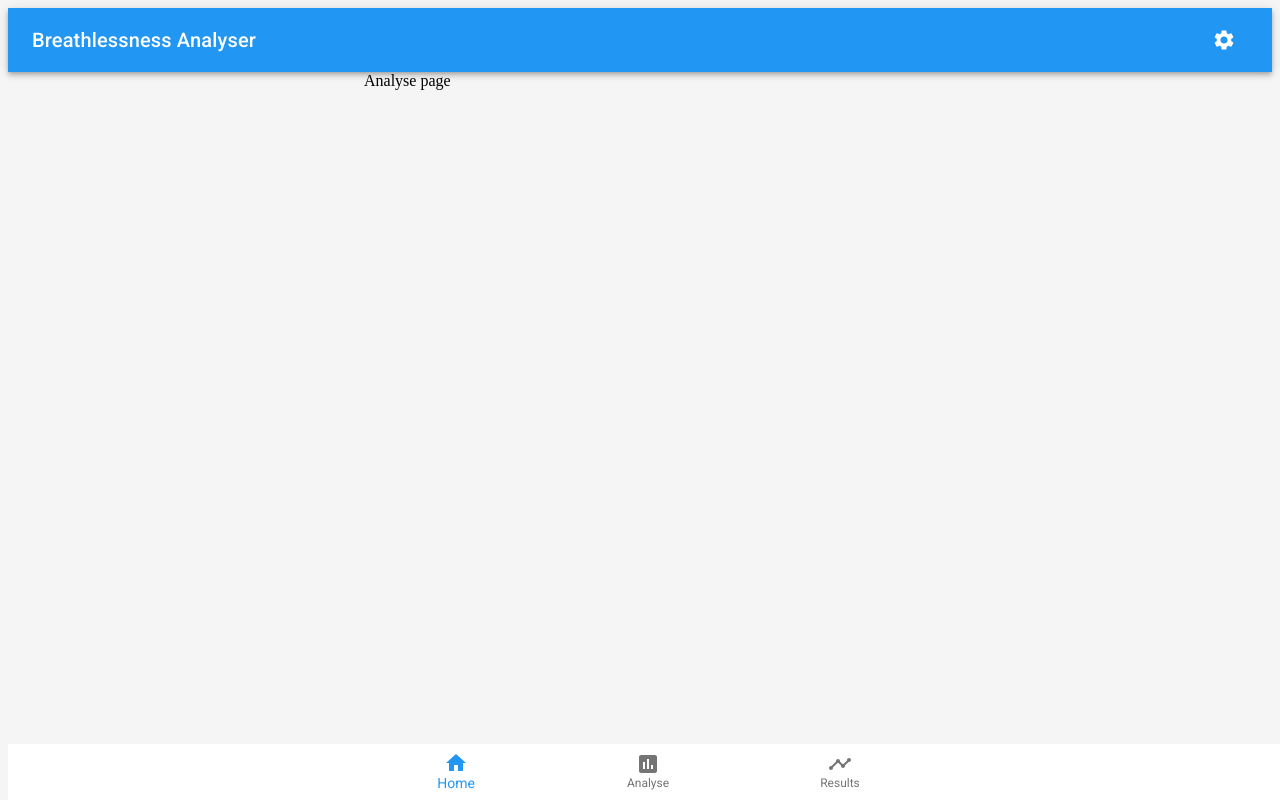
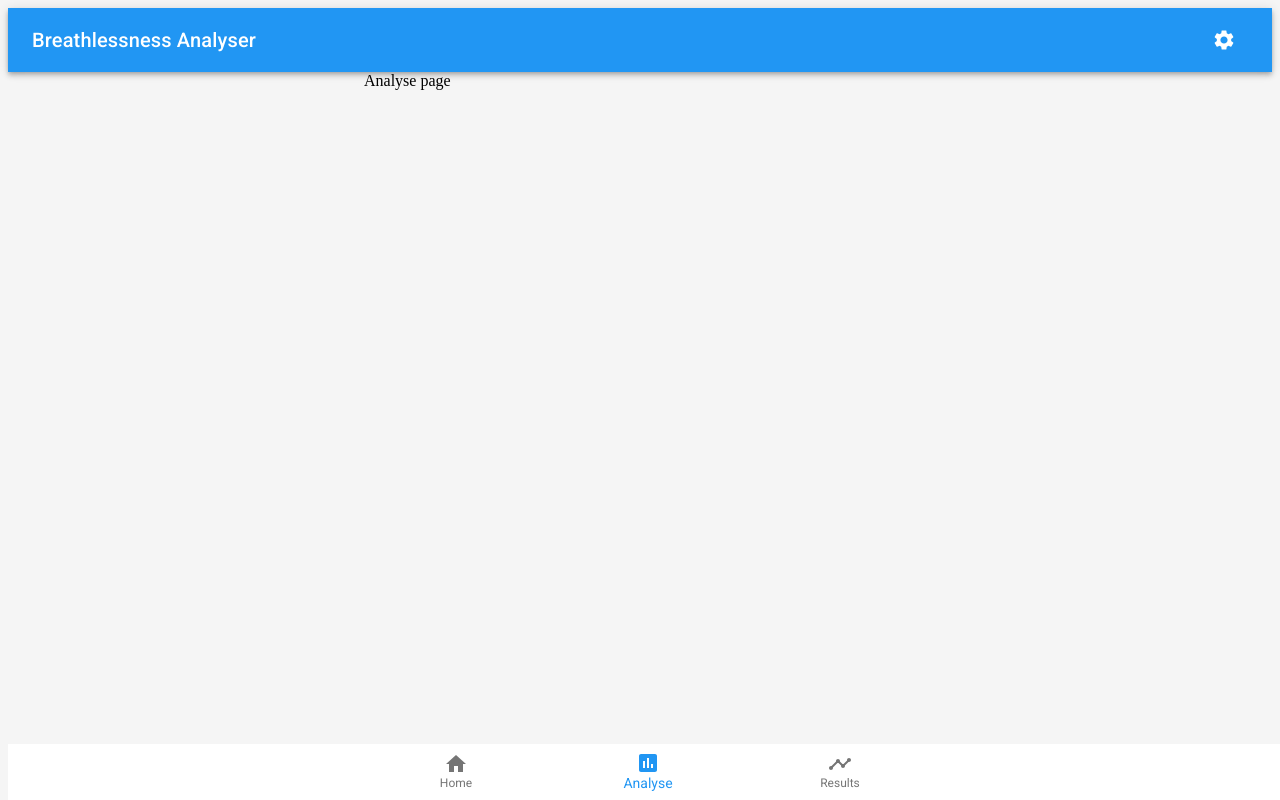
Before and after one commit to jeremylo/ethical-voice, a React (Create React App) app in the folder app/: page /analyse in a window 1280 px wide. Built offline with nearby package versions, Linux system fonts and the light colour scheme; the HTML template or start-up script is replaced by a standard one.

Commit message:
Couple the bottom navigation bar to the react router location.

```diff
--- a/app/src/components/Layout.js
+++ b/app/src/components/Layout.js
@@ -13,7 +13,7 @@ import SettingsIcon from '@material-ui/icons/Settings';
 import TimelineIcon from '@material-ui/icons/Timeline';
 import React from 'react';
 import {
-    Link
+    Link, useLocation
 } from "react-router-dom";
 
 
@@ -40,11 +40,7 @@ const theme = createTheme({
 
 export default function Layout(props) {
     const classes = useStyles();
-    const [value, setValue] = React.useState("home");
-
-    const handleChange = (event, newValue) => {
-        setValue(newValue);
-    };
+    const value = useLocation().pathname.replace("/", "");
 
     return (
         <ThemeProvider theme={theme}>
@@ -54,7 +50,7 @@ export default function Layout(props) {
                         <Typography variant="h6" className={classes.title}>
                             Breathlessness Analyser
                         </Typography>
-                        <IconButton color="inherit" aria-label="settings" component={Link} to="/settings" value="settings" onClick={() => handleChange("settings")}>
+                        <IconButton color="inherit" aria-label="settings" component={Link} to="/settings" value="settings">
                             <SettingsIcon />
                         </IconButton>
                     </Toolbar>
@@ -65,11 +61,10 @@ export default function Layout(props) {
             </Container>
             <BottomNavigation
                 value={value}
-                onChange={handleChange}
                 showLabels
                 className={classes.bottomNavigation}
             >
-                <BottomNavigationAction component={Link} to="/" value="home" label="Home" icon={<HomeIcon />} />
+                <BottomNavigationAction component={Link} to="/" value="" label="Home" icon={<HomeIcon />} />
                 <BottomNavigationAction component={Link} to="/analyse" value="analyse" label="Analyse" icon={<AssessmentIcon />} />
                 <BottomNavigationAction component={Link} to="/results" value="results" label="Results" icon={<TimelineIcon />} />
             </BottomNavigation>
```
